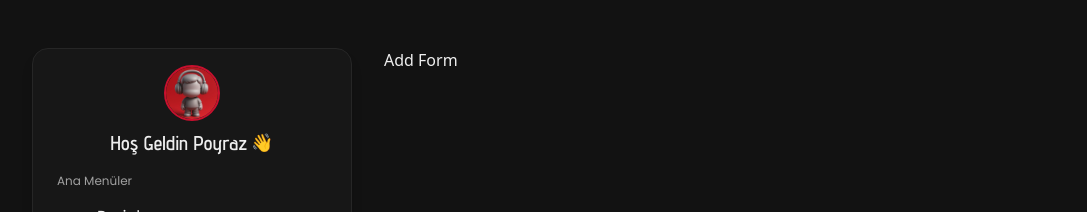
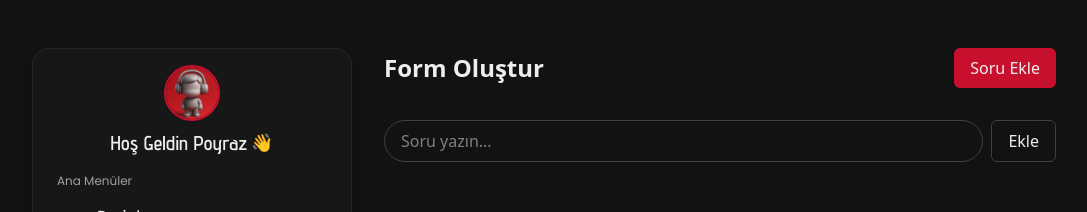
Before and after one commit to HSD-OSTIMTECH/HSD-Landing, a Next.js app: page /admin/forms/add in a window 1280 px wide. Shown: the top 212 px of the page, without its empty margins (32-1119 px from the left). Built offline with nearby package versions, Linux system fonts and the light colour scheme; some icons are missing.

Commit message:
feat: done add form section in admin page sites

```diff
--- a/pages/admin/forms/add.tsx
+++ b/pages/admin/forms/add.tsx
@@ -1,9 +1,85 @@
-import React from 'react'
+import React, { useState } from 'react';
+import Button from '@/components/ui/button';
+
+type Question = {
+  id: number;
+  text: string;
+};
 
 const AddForm = () => {
+  const [questions, setQuestions] = useState<Question[]>([]);
+  const [editingId, setEditingId] = useState<number | null>(null);
+  const [newQuestion, setNewQuestion] = useState('');
+  const [editValue, setEditValue] = useState('');
+
+  const handleAddQuestion = () => {
+    if (newQuestion.trim() === '') return;
+    setQuestions(prev => [
+      ...prev,
+      { id: Date.now(), text: newQuestion }
+    ]);
+    setNewQuestion('');
+  };
+
+  const handleEdit = (id: number, text: string) => {
+    setEditingId(id);
+    setEditValue(text);
+  };
+
+  const handleEditSave = (id: number) => {
+    setQuestions(prev => prev.map(q => q.id === id ? { ...q, text: editValue } : q));
+    setEditingId(null);
+    setEditValue('');
+  };
+
+  const handleDelete = (id: number) => {
+    setQuestions(prev => prev.filter(q => q.id !== id));
+  };
+
   return (
-    <div>Add Form</div>
-  )
-}
+    <div className="max-w-2xl">
+      <div className="flex justify-between items-center mb-8">
+        <h1 className="text-2xl font-bold text-white">Form Oluştur</h1>
+        <Button onClick={handleAddQuestion}>Soru Ekle</Button>
+      </div>
+      <div className="mb-6 flex gap-2">
+        <input
+          type="text"
+          value={newQuestion}
+          onChange={e => setNewQuestion(e.target.value)}
+          className="flex-1 border border-neutral-700 rounded-full px-4 py-2 text-white bg-black focus:outline-none focus:border-primary"
+          placeholder="Soru yazın..."
+          onKeyDown={e => { if (e.key === 'Enter') { e.preventDefault(); handleAddQuestion(); } }}
+        />
+        <Button onClick={handleAddQuestion} variant="outline">Ekle</Button>
+      </div>
+      <div className="space-y-4">
+        {questions.map(q => (
+          <div key={q.id} className="bg-black border border-neutral-800 rounded-lg p-4 flex items-center gap-4">
+            {editingId === q.id ? (
+              <>
+                <input
+                  type="text"
+                  value={editValue}
+                  onChange={e => setEditValue(e.target.value)}
+                  className="flex-1 border border-neutral-700 rounded-full px-4 py-2 text-white bg-black focus:outline-none focus:border-primary"
+                  onKeyDown={e => { if (e.key === 'Enter') { e.preventDefault(); handleEditSave(q.id); } }}
+                />
+                <Button onClick={() => handleEditSave(q.id)} variant="primary">Kaydet</Button>
+                <Button onClick={() => setEditingId(null)} variant="outline">İptal</Button>
+              </>
+            ) : (
+              <>
+                <span className="flex-1 text-white">{q.text}</span>
+                <Button onClick={() => handleEdit(q.id, q.text)} variant="outline">Düzenle</Button>
+                <Button onClick={() => handleDelete(q.id)} variant="outline">Sil</Button>
+              </>
+            )}
+          </div>
+        ))}
+      </div>
+    </div>
+  );
+};
 
-export default AddForm
+export default AddForm;
```
